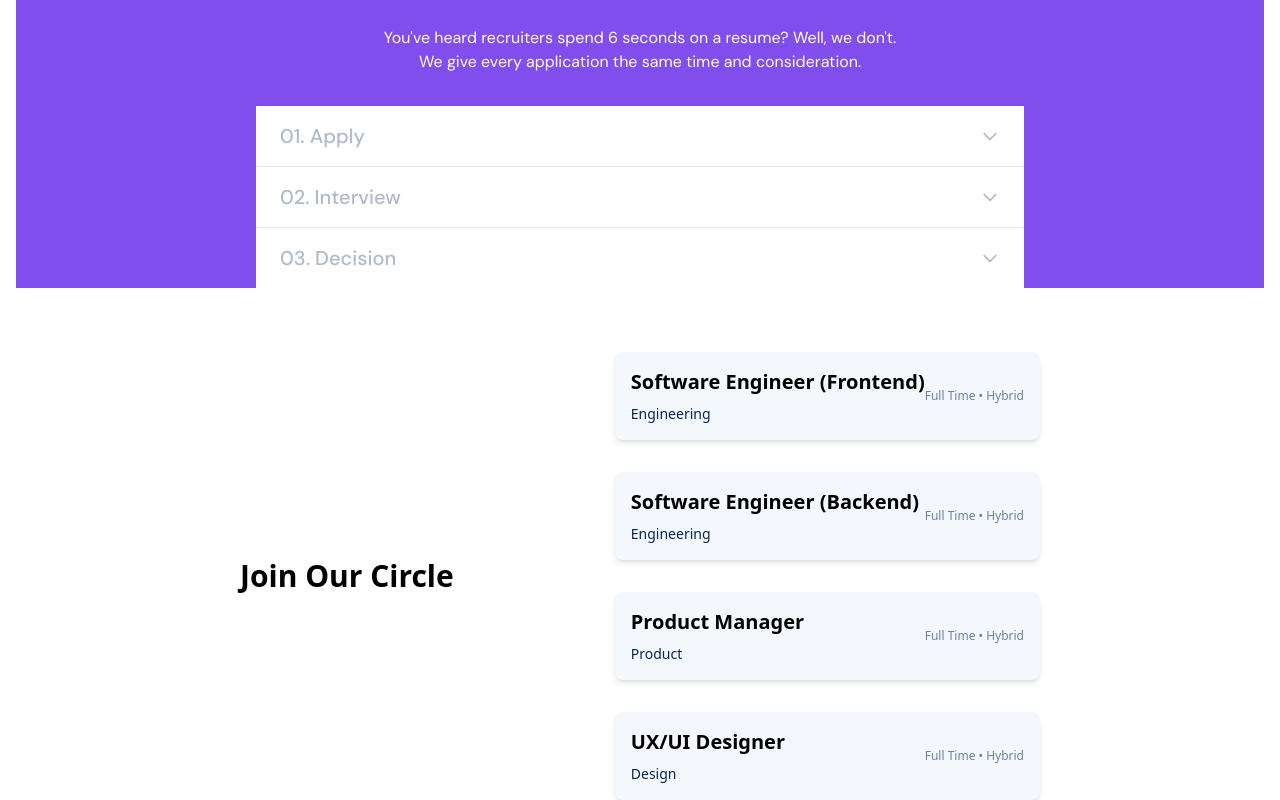
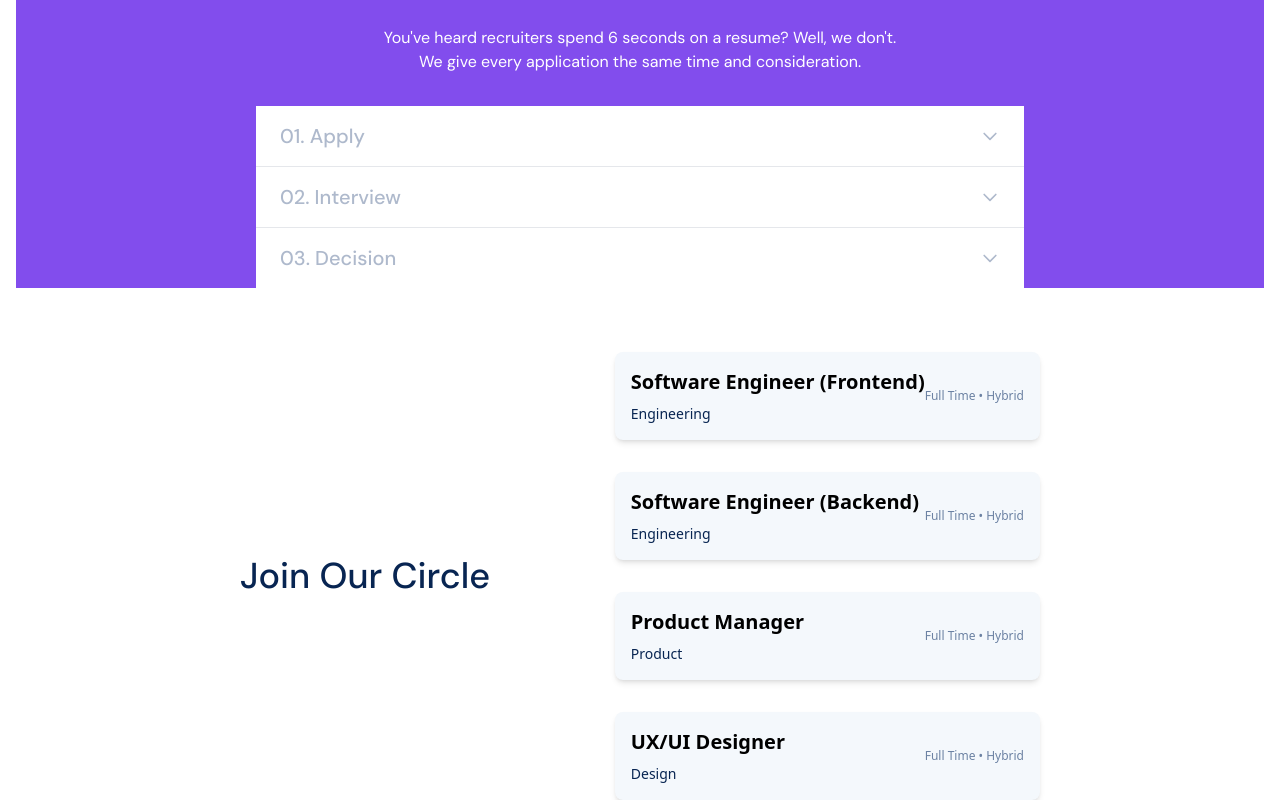
Before and after one commit to Daniel-Williams-ux/befit-landing, a Next.js app: page /career in a window 1280 px wide. Shown: the part 3102-3902 px from the top of the page. Built offline with nearby package versions, Linux system fonts and the light colour scheme.

Commit message:
text update

```diff
--- a/src/pages/career.js
+++ b/src/pages/career.js
@@ -342,7 +342,7 @@ export default function CareerPage() {
       <div className=" flex flex-col lg:flex-row lg:justify-between lg:items-center lg:space-x-8 mx-4 sm:mx-8 lg:mx-60 space-y-8 lg:space-y-0">
   {/* <!-- Left Side: Text --> */}
   <div className="text-center lg:text-left">
-    <h2 className="text-2xl sm:text-3xl font-bold">Join Our Circle</h2>
+    <h2 className="text-2xl sm:text-4xl text-circleText font-dmSans font-medium">Join Our Circle</h2>
   </div>
 
   {/* Job Listings */}
```
